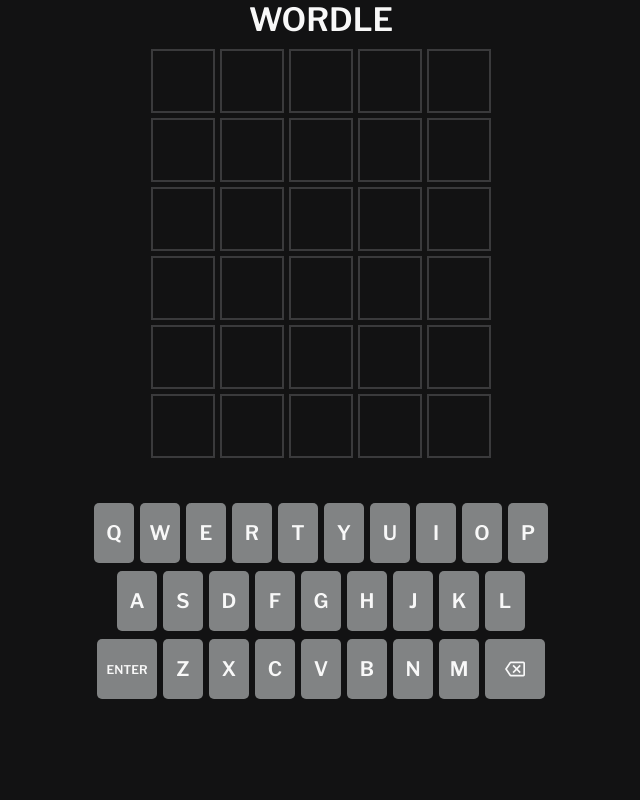
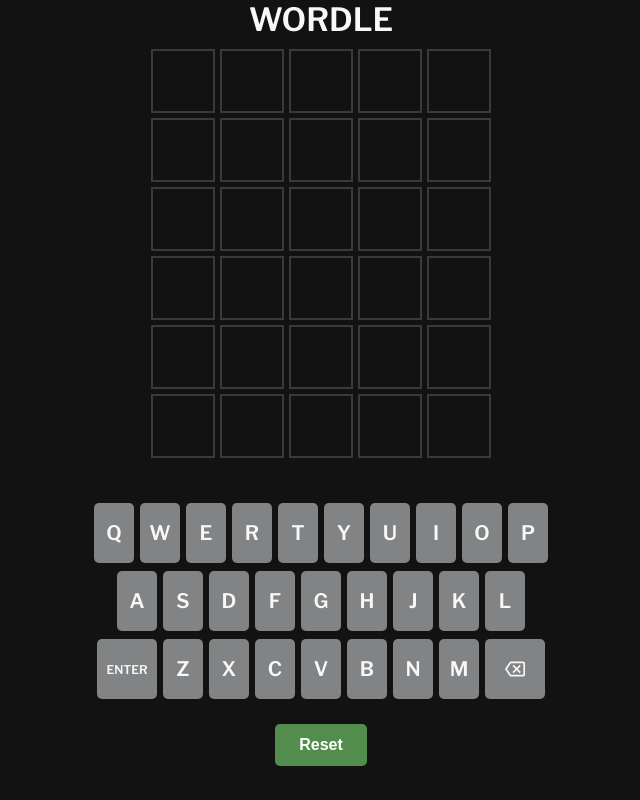
Before and after one commit to MathewX470/Wordly, a React (Vite) app: page / in a window 1280 px wide. Shown: the whole page, without its empty margins (319-959 px from the left). Built offline with nearby package versions, Linux system fonts and the light colour scheme.

Commit message:
feat: implement game state persistence and add reset/next game functionality

```diff
--- a/src/components/Wordle.jsx
+++ b/src/components/Wordle.jsx
@@ -5,18 +5,24 @@
 import Keyboard from "./Keyboard";
 import { LETTERS, potentialWords } from "../data/LettersWords";
 
-const SOLUTION =
-  potentialWords[Math.floor(Math.random() * potentialWords.length)];
+const Wordle = () => {
+  // Check for saved game first
+  const getSavedGame = () => {
+    const saved = localStorage.getItem("wordleGame");
+    return saved ? JSON.parse(saved) : null;
+  };
 
-const Wordle = () => {
-  const [guesses, setGuesses] = useState([
-    "     ",
-    "     ",
-    "     ",
-    "     ",
-    "     ",
-    "     ",
-  ]);
+  const savedGame = getSavedGame();
+
+  const [solution] = useState(
+    () =>
+      savedGame?.solution ||
+      potentialWords[Math.floor(Math.random() * potentialWords.length)]
+  );
+
+  const [guesses, setGuesses] = useState(
+    savedGame?.guesses || ["     ", "     ", "     ", "     ", "     ", "     "]
+  );
 
   const [solutionFound, setSolutionFound] = useState(false);
   const [gameOver, setGameOver] = useState(false);
@@ -68,20 +74,20 @@
       } else if (failedGuesses.includes(currentGuess)) {
         setNotification("You already tried this word");
         return;
-      } else if (currentGuess === SOLUTION) {
+      } else if (currentGuess === solution) {
         setSolutionFound(true);
         setNotification("WELL DONE");
-        setCorrectLetters([...SOLUTION]);
+        setCorrectLetters([...solution]);
       } else {
         let newCorrectLetters = [];
         let newPresentLetters = [];
         let newAbsentLetters = [];
 
         [...currentGuess].forEach((letter, index) => {
-          if (SOLUTION[index] === letter) {
+          if (solution[index] === letter) {
             // Letter is in correct position
             newCorrectLetters.push(letter);
-          } else if (SOLUTION.includes(letter)) {
+          } else if (solution.includes(letter)) {
             // Letter is in solution but wrong position
             newPresentLetters.push(letter);
           } else {
@@ -105,7 +111,7 @@
         // Check if this was the last attempt
         if (activeRowIndex === 5) {
           setGameOver(true);
-          setNotification(`The answer was: ${SOLUTION.toUpperCase()}`);
+          setNotification(`The answer was: ${solution.toUpperCase()}`);
         }
       }
     } else {
@@ -145,6 +151,46 @@
     }
   };
 
+  useEffect(() => {
+    if (!solutionFound && !gameOver) {
+      const gameData = {
+        solution,
+        guesses,
+        solutionFound,
+        gameOver,
+        activeLetterIndex,
+        notification,
+        activeRowIndex,
+        failedGuesses,
+        correctLetters,
+        presentLetters,
+        absentLetters,
+      };
+      localStorage.setItem("wordleGame", JSON.stringify(gameData));
+    }
+  }, [
+    solution,
+    guesses,
+    solutionFound,
+    gameOver,
+    activeLetterIndex,
+    notification,
+    activeRowIndex,
+    failedGuesses,
+    correctLetters,
+    presentLetters,
+    absentLetters,
+  ]);
+
+  const startNewGame = () => {
+    localStorage.removeItem("wordleGame");
+    window.location.reload();
+  };
+  const resetGame = () => {
+    localStorage.removeItem("wordleGame");
+    window.location.reload();
+  };
+
   return (
     <div
       className="wordle"
@@ -170,7 +216,7 @@
               activeRowIndex > index ||
               (solutionFound && activeRowIndex === index)
             }
-            solution={SOLUTION}
+            solution={solution}
             bounceOnError={
               notification !== "WELL DONE" &&
               notification !== "" &&
@@ -188,6 +234,15 @@
         presentLetters={presentLetters}
         absentLetters={absentLetters}
       />
+      {solutionFound || gameOver ? (
+        <button className="next-game-btn" onClick={startNewGame}>
+          Next Game
+        </button>
+      ) : (
+        <button className="next-game-btn" onClick={resetGame}>
+          Reset
+        </button>
+      )}
     </div>
   );
 };
--- a/src/styles/Wordle.scss
+++ b/src/styles/Wordle.scss
@@ -11,7 +11,7 @@
 
 .title {
   text-transform: uppercase;
-  font-size:xx-large;
+  font-size: xx-large;
 }
 
 .notification {
@@ -26,3 +26,20 @@
     color: #538d4e;
   }
 }
+
+.next-game-btn {
+  margin-top: 20px;
+  padding: 12px 24px;
+  background-color: #538d4e;
+  color: white;
+  border: none;
+  border-radius: 5px;
+  font-size: 1rem;
+  font-weight: 600;
+  cursor: pointer;
+  transition: background-color 0.3s;
+
+  &:hover {
+    background-color: #4a7c44;
+  }
+}
```
